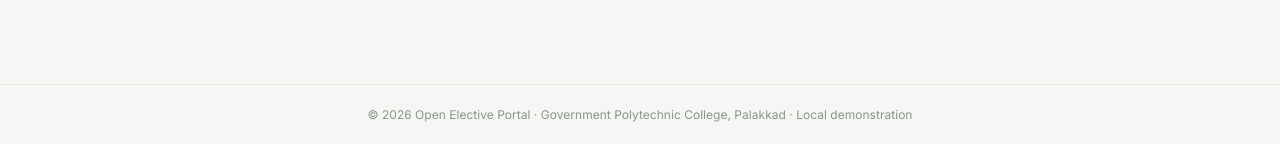
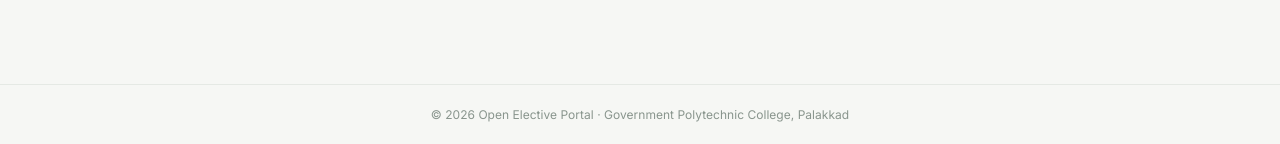
Before and after one commit to NITHIN9526/open-elective-allocator, a Node project: template views/admin-audit.ejs in a window 1280 px wide. Shown: the part 656-800 px from the top of the page. Run offline with Node 20 templates, Linux system fonts and the light colour scheme; the template is opened without the code that fills it, so the values that code supplies are empty.

Commit message:
Remove demo data and Google Sheets configuration

```diff
--- a/views/partials/footer.ejs
+++ b/views/partials/footer.ejs
@@ -1,5 +1,5 @@
 </main>
-<footer class="footer">© <%= new Date().getFullYear() %> Open Elective Portal · Government Polytechnic College, Palakkad · Local demonstration</footer>
+<footer class="footer">© <%= new Date().getFullYear() %> Open Elective Portal · Government Polytechnic College, Palakkad</footer>
 <% const isAdminFooter = user && ['ADMIN','SUPER_ADMIN'].includes(user.role); %>
 <% if (isAdminFooter) { %></div><!-- .main-area --><% } %>
 <script src="/app.js"></script>
```
